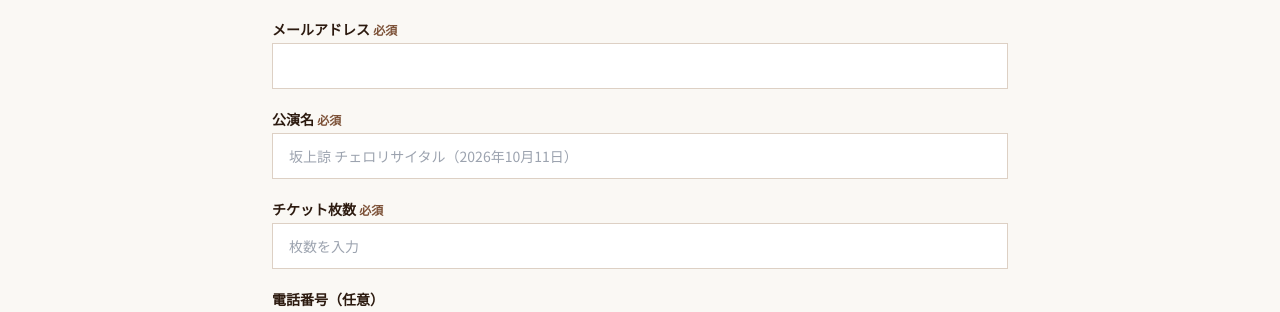
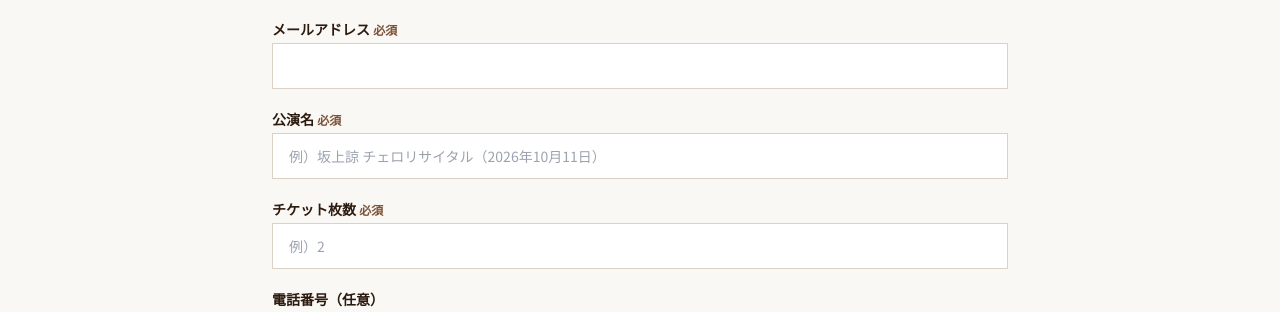
Before and after one commit to srlcvc/ryosakaue-website, a Next.js app: page /contact in a window 1280 px wide. Shown: the part 1225-1537 px from the top of the page. Built offline with nearby package versions, Linux system fonts and the light colour scheme.

Commit message:
フォームのplaceholderに「例）」を追加
Co-Authored-By: Claude Sonnet 4.6 <noreply@anthropic.com>

```diff
--- a/app/contact/page.tsx
+++ b/app/contact/page.tsx
@@ -82,14 +82,14 @@ export default function ContactPage() {
               <label className="block text-sm font-bold text-warm-text mb-1">
                 公演名 <span className="text-brown text-xs">必須</span>
               </label>
-              <input type="text" name="concert" required placeholder="坂上諒 チェロリサイタル（2026年10月11日）"
+              <input type="text" name="concert" required placeholder="例）坂上諒 チェロリサイタル（2026年10月11日）"
                 className="w-full border border-warm-border px-4 py-3 text-sm focus:outline-none focus:border-brown bg-white" />
             </div>
             <div>
               <label className="block text-sm font-bold text-warm-text mb-1">
                 チケット枚数 <span className="text-brown text-xs">必須</span>
               </label>
-              <input type="number" name="tickets" required min={1} placeholder="枚数を入力"
+              <input type="number" name="tickets" required min={1} placeholder="例）2"
                 className="w-full border border-warm-border px-4 py-3 text-sm focus:outline-none focus:border-brown bg-white" />
             </div>
             <div>
```
